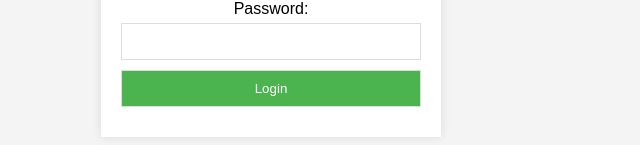
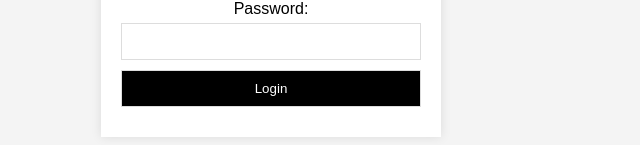
Before and after one commit to Pr776/Manager_System, a React (Create React App) app in the folder Frontend_Manager/tm/: page / in a window 1280 px wide. Shown: the part 539-684 px from the top of the page, without its empty margins (369-1009 px from the left). Built offline with nearby package versions, Linux system fonts and the light colour scheme.

Commit message:
Style change

```diff
--- a/Frontend_Manager/tm/src/Components/Login.css
+++ b/Frontend_Manager/tm/src/Components/Login.css
@@ -29,7 +29,7 @@ body {
     box-sizing: border-box;
   }
   input[type="submit"] {
-    background-color: hsl(122, 41%, 50%);
+    background-color: hsl(0, 0%, 0%);
     color: white;
     cursor: pointer;
   }
```
